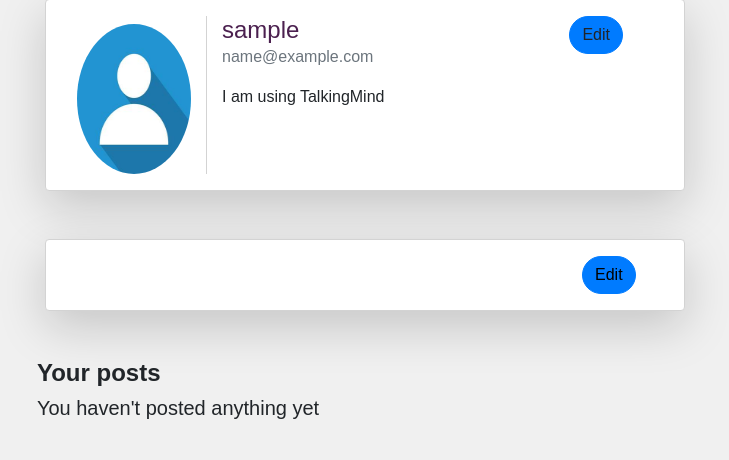
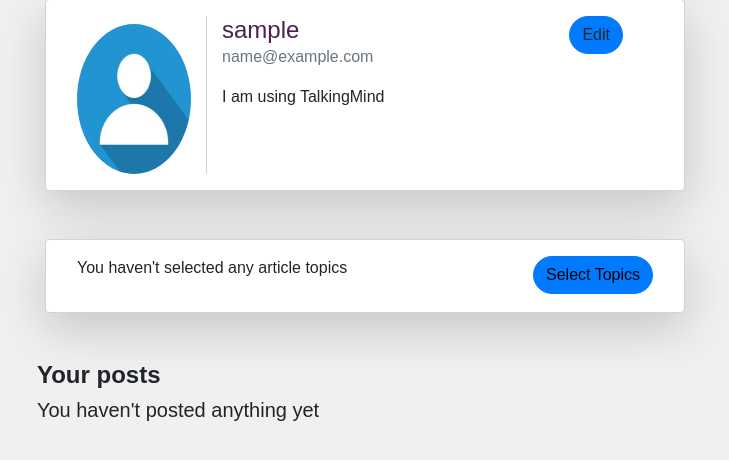
Before and after one commit to myvirusking/TalkingMind, a Django app: page /profile/ in a window 1280 px wide. Shown: the part 133-593 px from the top of the page, without its empty margins (275-1004 px from the left). Run offline with Django 3.2, Linux system fonts and the light colour scheme; the visitor is signed in with stand-in values (Sample User, id 1); data comes from the database, SQL or seed files in the repository; data that the repository does not hold is empty; some libraries are stand-ins or nearby versions.

Commit message:
added selection of topics while posting articles

```diff
--- a/blog/models.py
+++ b/blog/models.py
@@ -1,13 +1,14 @@
 from django.utils import timezone
 from django.db import models
 from django.contrib.auth.models import User
-
+from users.models import ArticleCategory
 
 class Post(models.Model):
     title = models.CharField(max_length=100)
     content = models.TextField()
     date_posted = models.DateTimeField(default=timezone.now)
     author = models.ForeignKey(User, on_delete=models.CASCADE)
+    category = models.ForeignKey(ArticleCategory, on_delete=models.CASCADE,null=True)
 
     def __str__(self):
         return self.title
--- a/blog/templates/blog/loginhome.html
+++ b/blog/templates/blog/loginhome.html
@@ -70,7 +70,7 @@
                         {% csrf_token %}
                         {{new_post_form.title}}
                         {{new_post_form.content}}
-
+                        {{new_post_form.category}}
                         <button type="submit" class="btn btn-block mt-2" style="background-color:#4b204f;color:white;">Post</button>
 
                     </form>
--- a/blog/templates/blog/update_post.html
+++ b/blog/templates/blog/update_post.html
@@ -38,6 +38,10 @@
                     {{form.content}}
 
                 </div>
+                <div class="form-group">
+                    <strong>Topics:</strong>
+                    {{form.category}}
+                </div>
                 <button type="submit" class="btn btn-block" style="background-color:#4b204f;color:white;">Update</button>
             </form>
         </div>
--- a/blog/views.py
+++ b/blog/views.py
@@ -26,6 +26,7 @@
         if new_post_form.is_valid():
             new_post_form.instance.author = request.user
             new_post_form.save()
+
             messages.success(request, f'Your new post has been posted successfully')
             return redirect('login-home')
 
@@ -70,7 +71,7 @@
 class PostUpdateView(LoginRequiredMixin,UpdateView,UserPassesTestMixin):
     template_name = 'blog/update_post.html'
     model = Post
-    fields = ['title','content']
+    fields = ['title','content','category']
     success_url = '/profile'
 
     def form_valid(self, form):
--- a/users/templates/users/select_fav_article_category.html
+++ b/users/templates/users/select_fav_article_category.html
@@ -14,7 +14,7 @@
             <div class="col-md-4"></div>
             <div style="text-align:center;" class="col-md-4">
             <h3>Article You Like</h3>
-            <i>Choose your favourite article categories.</i>
+            <i>Choose your favourite article topics.</i>
             </div>
             <div class="col-md-4" style="text-align:end;">
             <a href="{% url "login-home" %}">Skip</a>
--- a/users/templates/users/userprofile.html
+++ b/users/templates/users/userprofile.html
@@ -18,6 +18,7 @@
 
 <div class="container col-lg-6 col-md-10 offset-md-1 offset-lg-3 mt-5 shadow-lg p-3 mb-5 bg-white rounded" id="profile" style="background-color: white;">
     <div class="col-md-12">
+        {% if article_category %}
         <div class="row">
             <div class="col-md-10">
                 <div class="row">
@@ -32,6 +33,16 @@
                 <a id="button" href="{% url 'fav_article_category' %}" class="button btn btn-primary" style="color:black;display: inline;float: left; border-radius: 30px;">Edit</a>
             </div>
         </div>
+        {% else %}
+        <div class="row">
+            <div class="col-md-9">
+                <p>You haven't selected any article topics</p>
+            </div>
+            <div class="col-md-3">
+                <a id="button" href="{% url 'fav_article_category' %}" class="button btn btn-primary" style="color:black;display: inline;float: right; border-radius: 30px;">Select Topics</a>
+            </div>
+        </div>
+        {% endif %}
     </div>
 </div>
 
```
Also changed, not shown: blog/forms.py (+9 -1 lines), blog/migrations/0002_auto_20200427_2341.py (added), blog/migrations/0003_auto_20200427_2351.py (added), blog/migrations/0004_post_category.py (added).
